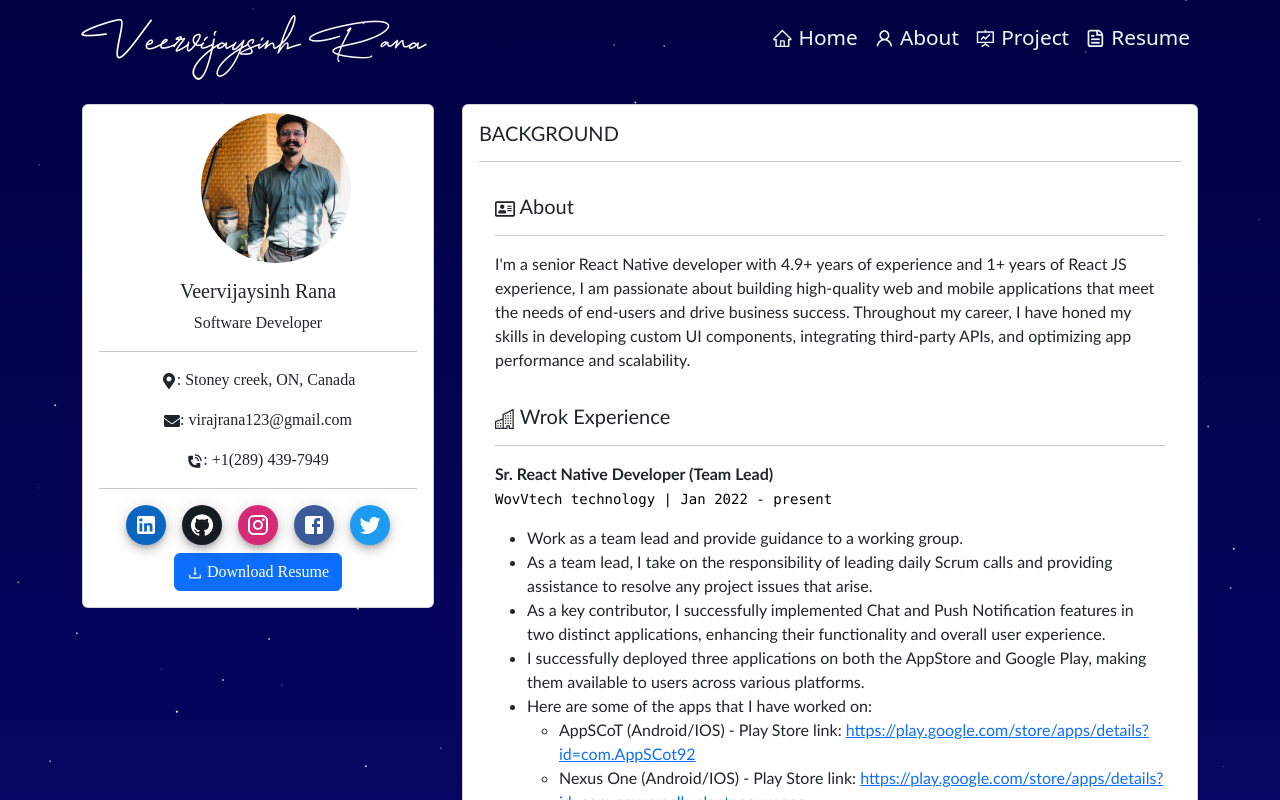
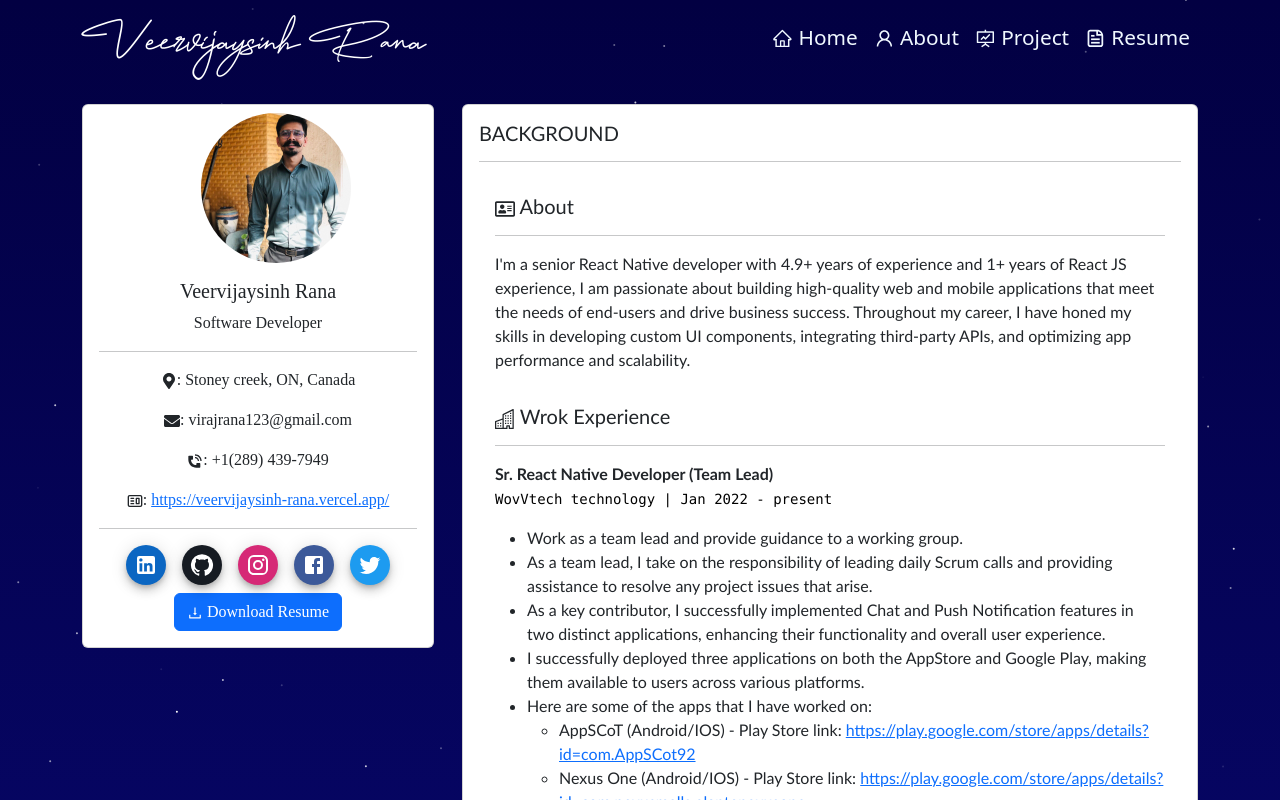
Before and after one commit to Veervijay38/Veer_Portfolio, a React (Create React App) app: page /resume in a window 1280 px wide. Shown: the top 800 px of the page. Built offline with nearby package versions, Linux system fonts and the light colour scheme; what react-easy-emoji would draw is missing.

Commit message:
website link added

```diff
--- a/src/Pages/Projects/portfoliodetails.js
+++ b/src/Pages/Projects/portfoliodetails.js
@@ -15,7 +15,7 @@ export const webprojects = [
     features: ["Developed/Deployed from scratch"],
     toolsUsed: "React JS, react-router-dom, Material-UI",
     githublink: "https://github.com/Veervijay38/Veer_Portfolio",
-    livelink: "",
+    livelink: "https://veervijaysinh-rana.vercel.app/",
   },
   {
     title: "Gativan Website",
--- a/src/Pages/Resume/Resume.js
+++ b/src/Pages/Resume/Resume.js
@@ -12,7 +12,7 @@ import { BsBuildings, BsFillAwardFill } from "react-icons/bs";
 import { AiOutlineDownload } from "react-icons/ai";
 import { GiAutoRepair } from "react-icons/gi";
 import { IoSchool } from "react-icons/io5";
-import { CgPhone } from "react-icons/cg";
+import { CgPhone,CgWebsite } from "react-icons/cg";
 import Particle from "../../Components/Particle";
 // import { NavDropdown } from "react-bootstrap";
 import Social from "../../Components/Social";
@@ -44,6 +44,12 @@ function Resume() {
               </Card.Text>
               <Card.Text>
                 <CgPhone />: +1(289) 439-7949
+              </Card.Text>
+              <Card.Text>
+                <CgWebsite />:{" "}
+                <a href="https://veervijaysinh-rana.vercel.app/">
+                  https://veervijaysinh-rana.vercel.app/
+                </a>
               </Card.Text>
               <hr />
               <Social />
--- a/src/style.css
+++ b/src/style.css
@@ -499,7 +499,8 @@
 
 .project-title {
   text-align: center;
-  margin-top: 3rem;
+  margin-top: 1rem;
+  text-decoration: underline;
 }
 
 .project-title1 {
```
Also changed, not shown: 1 other file (tests, documents, lock files or other folders).
